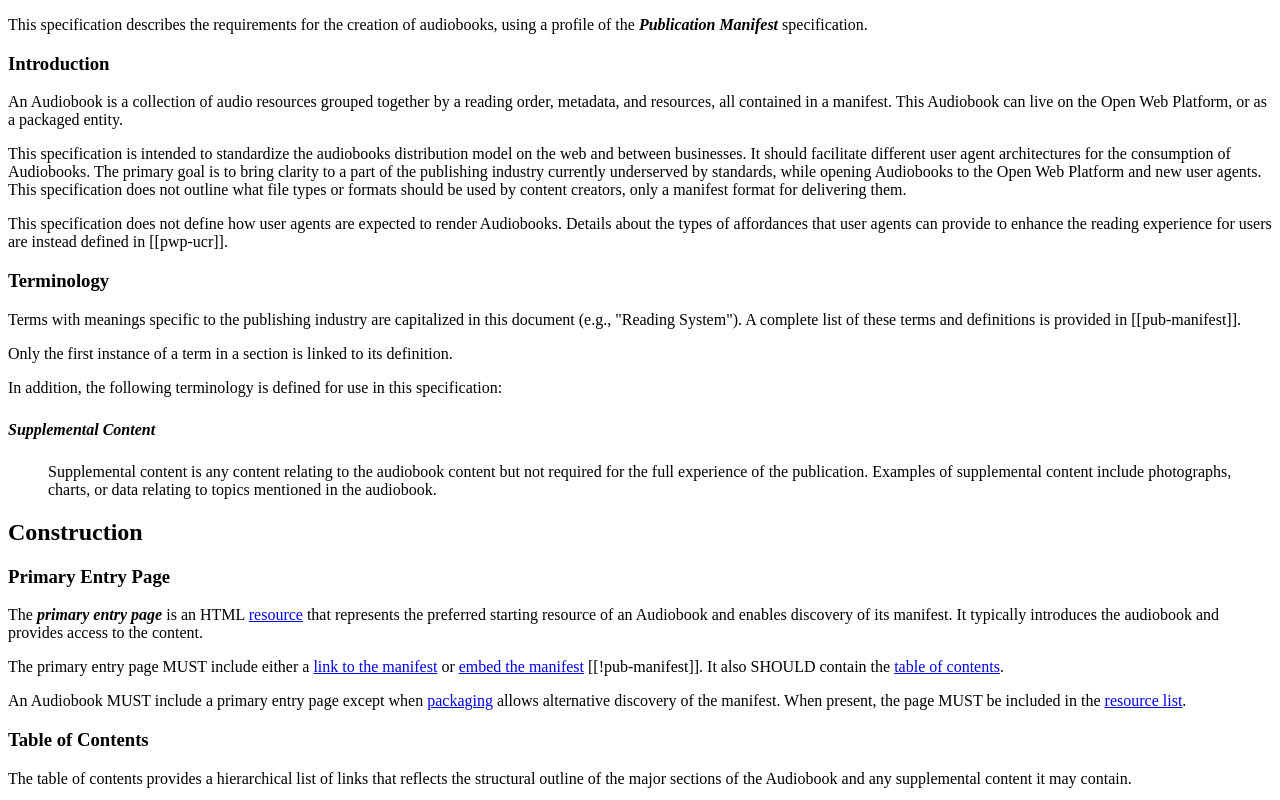
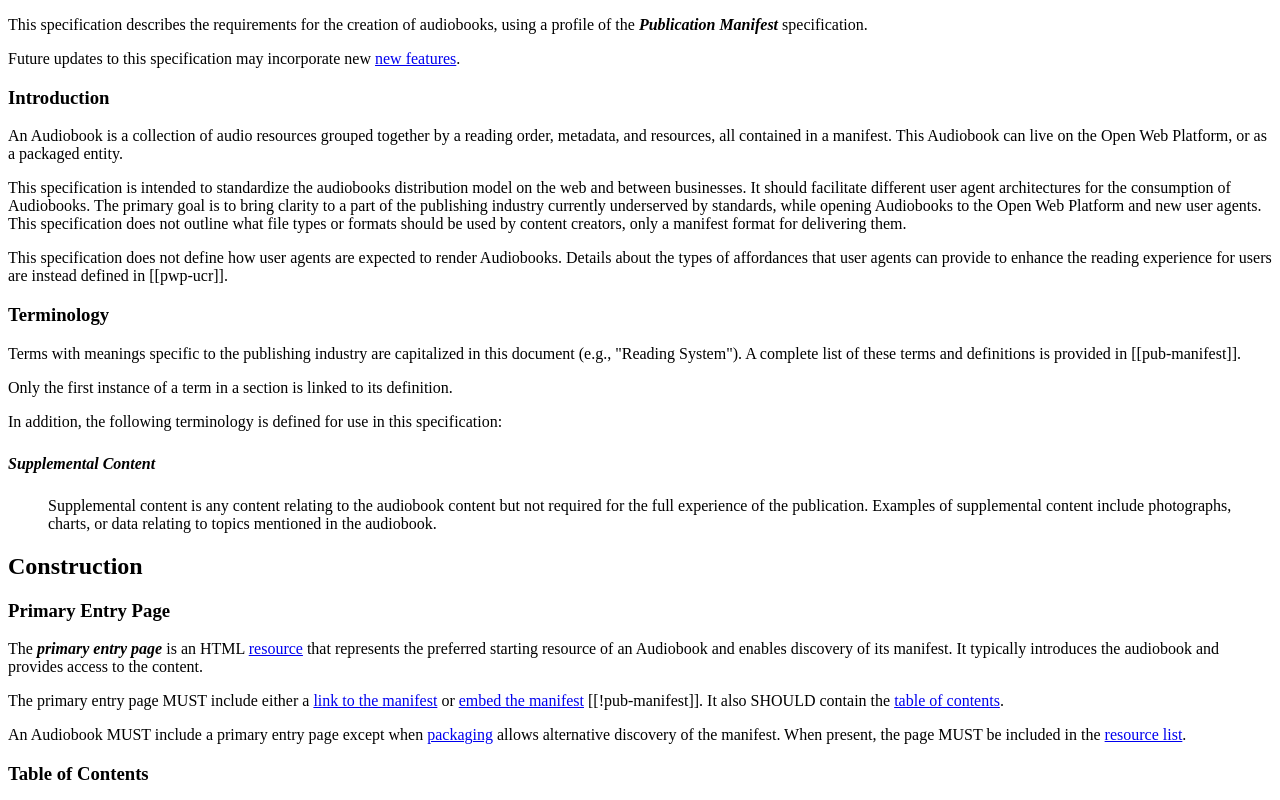
Before and after one commit to w3c/audiobooks, a plain HTML site: page index.html in a window 1280 px wide. Shown: the top 800 px of the page. Drawn offline with Linux system fonts and the light colour scheme.

Commit message:
Added the statement on new features into the status section.

```diff
--- a/index.html
+++ b/index.html
@@ -51,7 +51,9 @@
 			<p>This specification describes the requirements for the creation of audiobooks, using a profile of the
 					<dfn>Publication Manifest</dfn> specification.</p>
 		</section>
-		<section id="sotd"></section>
+		<section id="sotd">
+			<p>Future updates to this specification may incorporate new <a href='https://www.w3.org/2020/Process-20200915/#allow-new-features'>new features</a>.</p>
+		</section>
 		<section id="intro" class="informative">
 			<h3>Introduction</h3>
 
```
